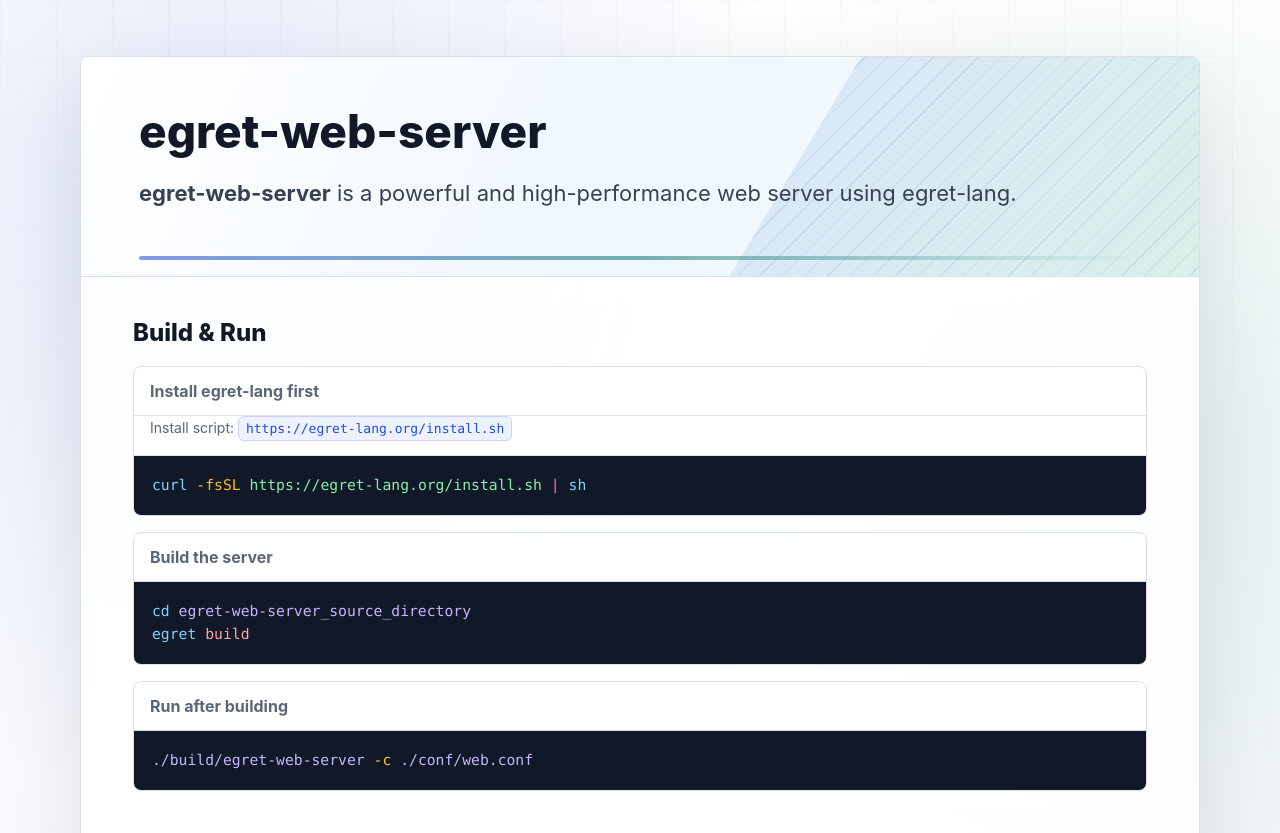
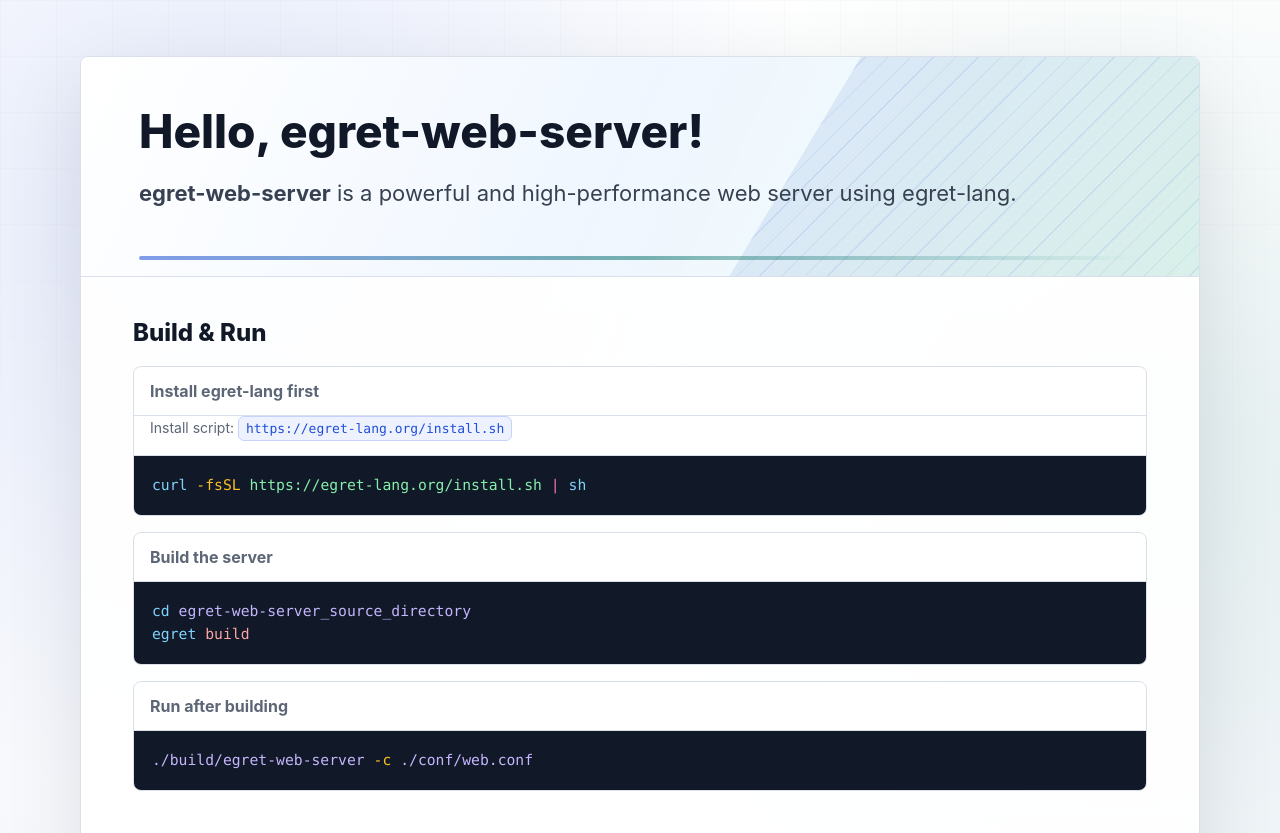
Before and after one commit to egret-lang/egret-web-server, a plain HTML site: page www/index.html in a window 1280 px wide. Shown: the top 833 px of the page. Drawn offline with Linux system fonts and the light colour scheme.

Commit message:
Fix some bugs.

```diff
--- a/www/index.html
+++ b/www/index.html
@@ -368,7 +368,7 @@
       <main>
         <div class="hero">
           <div class="hero-content">
-            <h1>egret-web-server</h1>
+            <h1>Hello, egret-web-server!</h1>
             <p class="lead"><strong>egret-web-server</strong> is a powerful and high-performance web server using egret-lang.</p>
           </div>
         </div>
```
Also changed, not shown: 19 other files.
